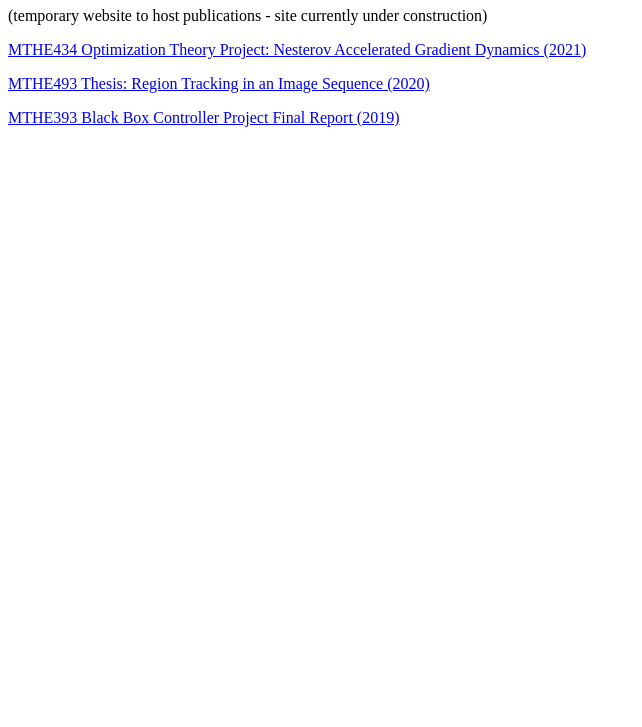
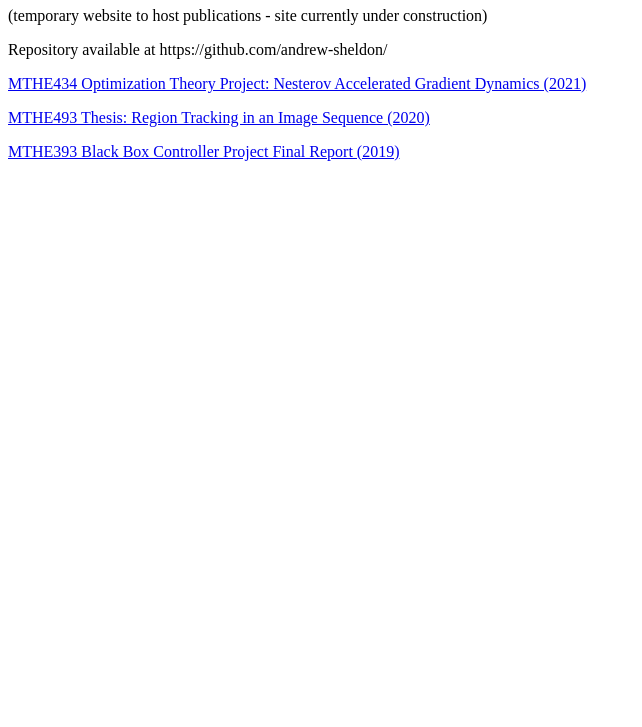
Before and after one commit to Xx-asheldon-xX/Xx-asheldon-xX.github.io, a plain HTML site: page index.html in a window 1280 px wide. Shown: the part 73-800 px from the top of the page, without its empty margins (0-642 px from the left). Drawn offline with Linux system fonts and the light colour scheme.

Commit message:
Update index.html

```diff
--- a/index.html
+++ b/index.html
@@ -3,6 +3,9 @@
 <body>
 <h1>Andrew Sheldon</h1>
 <p>(temporary website to host publications - site currently under construction)</p>
+<p>
+    Repository available at https://github.com/andrew-sheldon/
+</p>
 <p>
     <a href="MTHE439_Project (2).pdf">MTHE434 Optimization Theory Project: Nesterov Accelerated Gradient Dynamics (2021)</a>
 </p>
```
